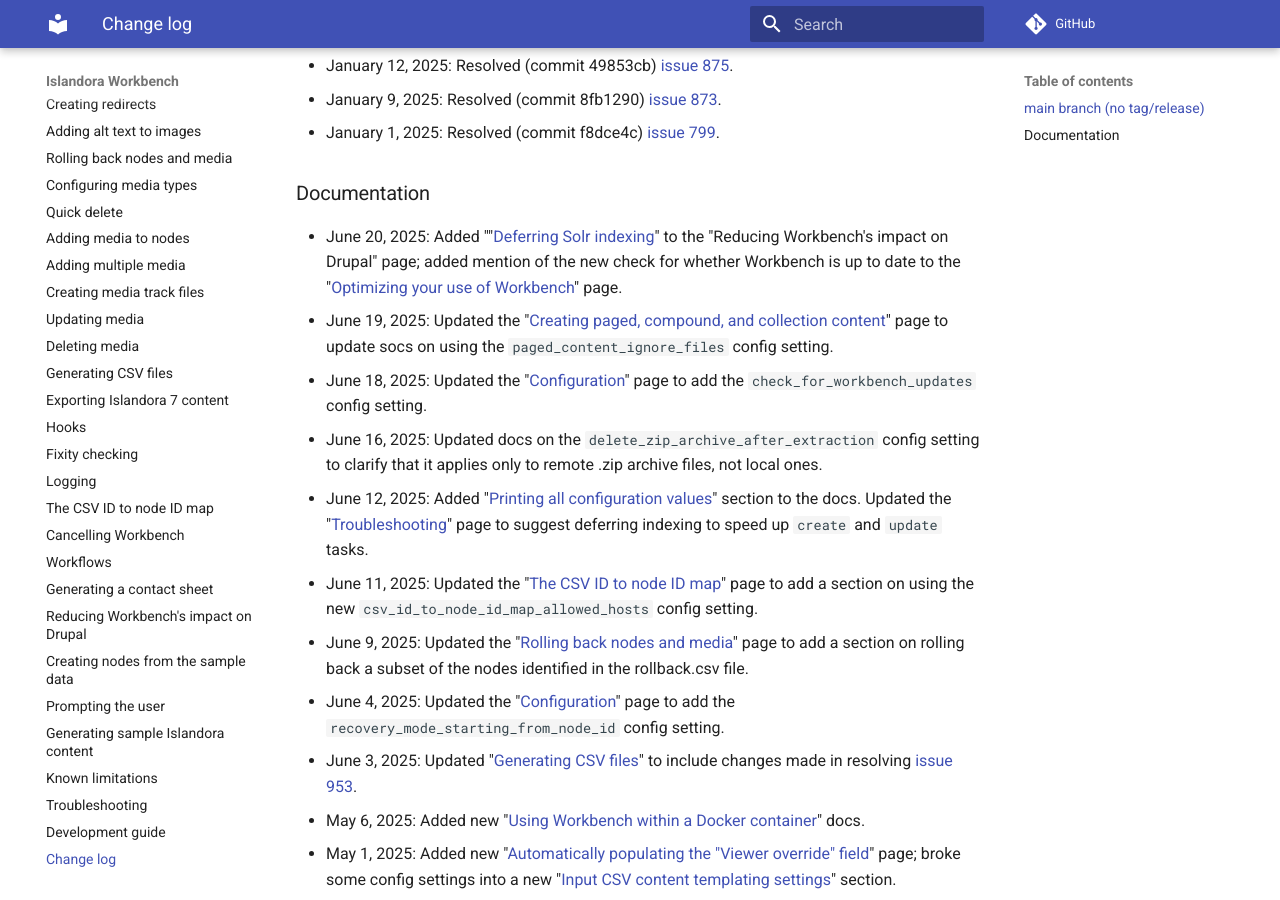
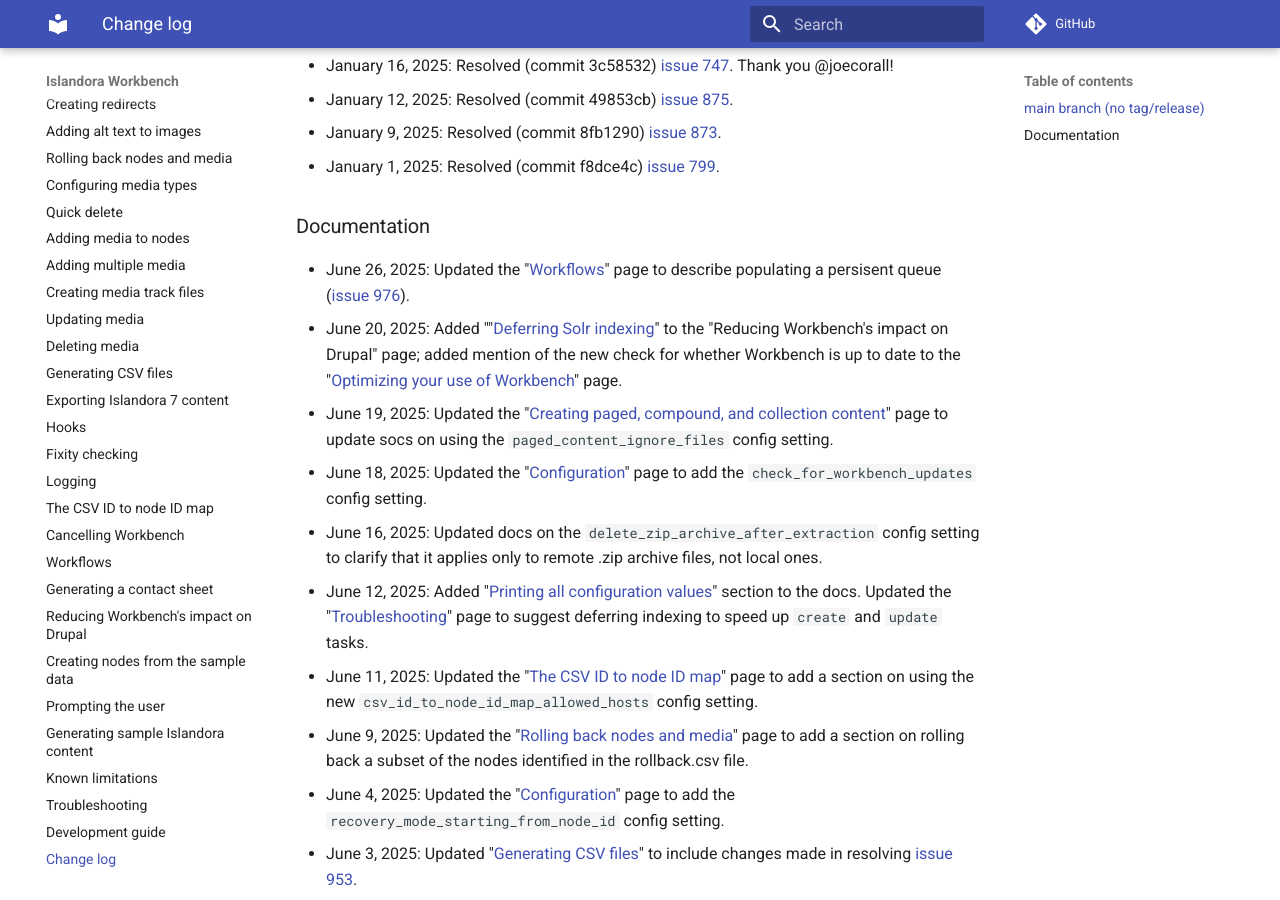
Before and after one commit to mjordan/islandora_workbench_docs, an MkDocs documentation site: the page built from docs/changelog.md, in a window 1280 px wide and 900 px high, scrolled down 1638 px. Built offline with MkDocs 1.6.1 and Material for MkDocs 9.7.7, drawn with Linux system fonts in a browser that asks for light colours; comment, search, counter and statistics services are not loaded; some of the changed text lies outside the part shown.

Commit message:
Updated the Workflows page to document populating a persistent queue.

```diff
--- a/docs/changelog.md
+++ b/docs/changelog.md
@@ -2,6 +2,7 @@
 
 ### main branch (no tag/release)
 
+* June 2, 2025: Resolved (commit df52714) [issue 976](https://github.com/mjordan/islandora_workbench/issues/976).
 * June 23, 2025: Resolved (commit bd60ae1) [issue 969](https://github.com/mjordan/islandora_workbench/issues/969). Thank you @ysuarez!
 * June 19, 2025: Resolved (commit 42e6fcd) [issue 949](https://github.com/mjordan/islandora_workbench/issues/949) and [issue 971](https://github.com/mjordan/islandora_workbench/issues/971).
 * June 18, 2025: Resolved (commit 97fc6e65) [issue 338](https://github.com/mjordan/islandora_workbench/issues/338) and (commit 97fc6e6) [issue 958](https://github.com/mjordan/islandora_workbench/issues/958).
@@ -41,6 +42,7 @@
 
 ### Documentation
 
+* June 26, 2025: Updated the "[Workflows](/islandora_workbench_docs/workflows/#using-hooks)" page to describe populating a persisent queue ([issue 976](https://github.com/mjordan/islandora_workbench/issues/976)).
 * June 20, 2025: Added ""[Deferring Solr indexing](/islandora_workbench_docs/reducing_load/#deferring-solr-indexing)" to the "Reducing Workbench's impact on Drupal" page; added mention of the new check for whether Workbench is up to date to the "[Optimizing your use of Workbench](/islandora_workbench_docs/optimizing_your_use_of_workbench)" page.
 * June 19, 2025: Updated the "[Creating paged, compound, and collection content](/islandora_workbench_docs/paged_and_compound/#ignoring-files-in-page-directories)" page to update socs on using the `paged_content_ignore_files` config setting.
 * June 18, 2025: Updated the "[Configuration](/islandora_workbench_docs/configuration/#miscellaneous-settings)" page to add the `check_for_workbench_updates` config setting.
```
Also changed, not shown: docs/workflows.md (+2 -0 lines).
